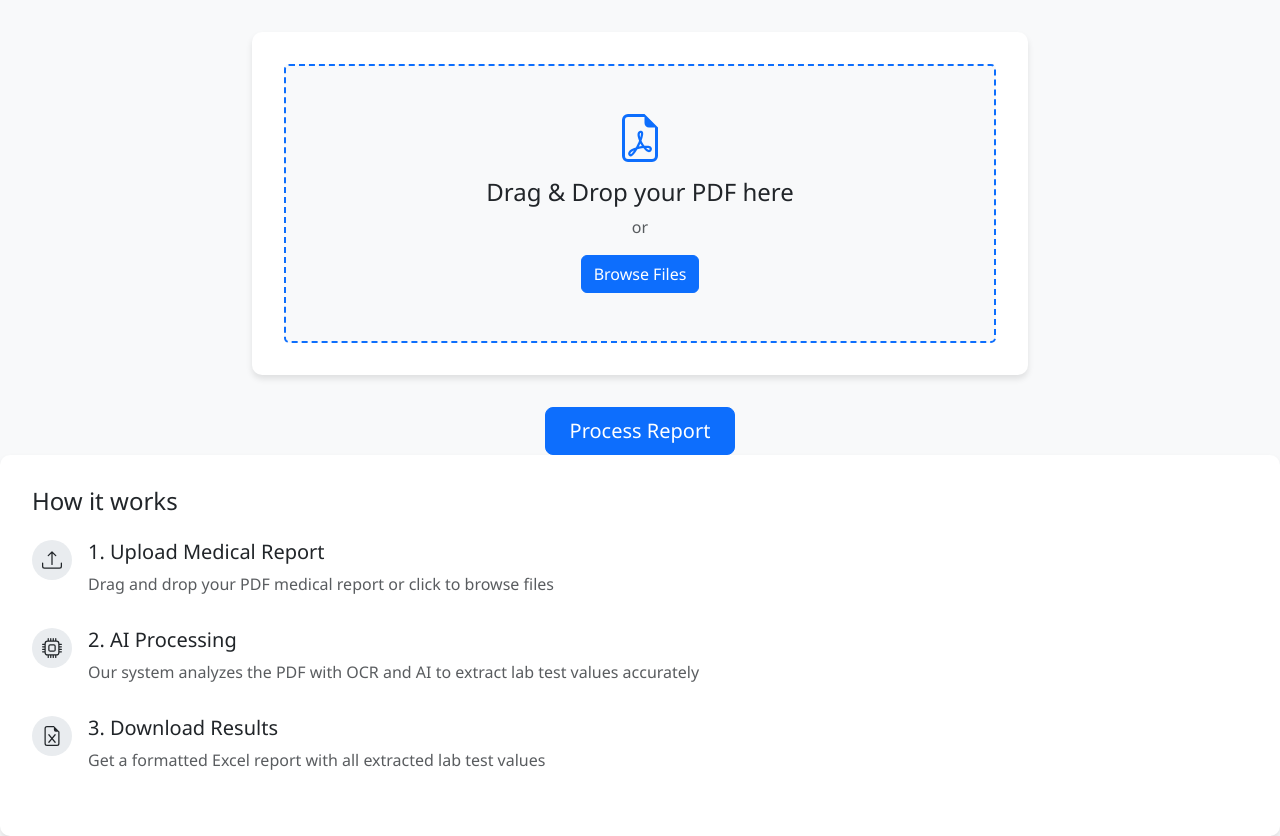
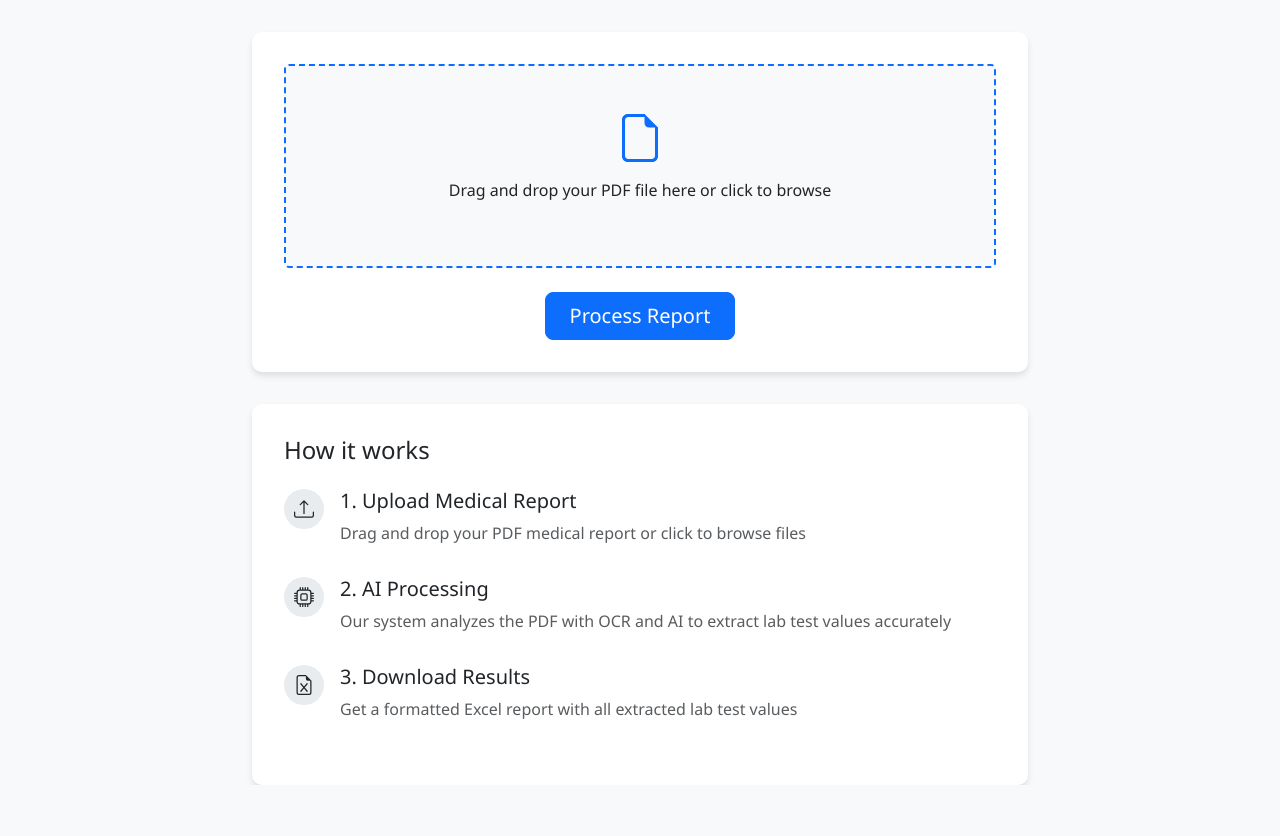
Before and after one commit to abhishek5878/medical-report-extractor, a Flask app: page / in a window 1280 px wide. Shown: the part 112-948 px from the top of the page. After the commit the page ends 897 px from the top, so only its background shows below. Run offline with Flask 3, Linux system fonts and the light colour scheme; some libraries are stand-ins or nearby versions.

Commit message:
Improve upload handling and UI feedback

```diff
--- a/app.py
+++ b/app.py
@@ -1,4 +1,4 @@
-from flask import Flask, render_template, request, send_file, flash, redirect, url_for
+from flask import Flask, render_template, request, send_file, flash, redirect, url_for, jsonify
 import os
 import tempfile
 import uuid
@@ -35,98 +35,112 @@ def index():
 
 @app.route('/upload', methods=['POST'])
 def upload_file():
-    if 'file' not in request.files:
-        flash('No file part')
-        return redirect(url_for('index'))
+    try:
+        if 'file' not in request.files:
+            flash('No file part in the request')
+            return redirect(url_for('index'))
 
-    file = request.files['file']
+        file = request.files['file']
 
-    if file.filename == '':
-        flash('No selected file')
-        return redirect(url_for('index'))
+        if file.filename == '':
+            flash('No file selected')
+            return redirect(url_for('index'))
 
-    if not allowed_file(file.filename):
-        flash('Only PDF files are allowed')
-        return redirect(url_for('index'))
+        if not allowed_file(file.filename):
+            flash('Only PDF files are allowed')
+            return redirect(url_for('index'))
 
-    try:
+        # Check file size before saving
+        file.seek(0, os.SEEK_END)
+        file_size = file.tell()
+        file.seek(0)
+
+        if file_size > app.config['MAX_CONTENT_LENGTH']:
+            flash('File too large. Maximum size is 8MB.')
+            return redirect(url_for('index'))
+
         # Generate unique filename
         unique_filename = str(uuid.uuid4()) + '.pdf'
         filepath = os.path.join(app.config['UPLOAD_FOLDER'], unique_filename)
 
-        # Save file in chunks to reduce memory usage
-        chunk_size = 8192  # 8KB chunks
-        total_size = 0
-        with open(filepath, 'wb') as f:
-            while True:
-                chunk = file.stream.read(chunk_size)
-                if not chunk:
-                    break
-                total_size += len(chunk)
-                if total_size > app.config['MAX_CONTENT_LENGTH']:
-                    os.remove(filepath)
-                    flash('File too large. Maximum size is 8MB.')
-                    return redirect(url_for('index'))
-                f.write(chunk)
+        try:
+            # Save file in chunks to reduce memory usage
+            chunk_size = 8192  # 8KB chunks
+            with open(filepath, 'wb') as f:
+                while True:
+                    chunk = file.stream.read(chunk_size)
+                    if not chunk:
+                        break
+                    f.write(chunk)
 
-        # Load mapping to get test names
-        try:
-            mapping_df = pd.read_csv(MAPPING_FILE)
-            thyrocare_tests = mapping_df['Thyrocare Test Name'].dropna().tolist()
-            if not thyrocare_tests:
-                raise ValueError("No test names found in mapping file")
+            # Verify file was saved correctly
+            if not os.path.exists(filepath) or os.path.getsize(filepath) == 0:
+                raise ValueError("File was not saved correctly")
+
+            # Load mapping to get test names
+            try:
+                mapping_df = pd.read_csv(MAPPING_FILE)
+                thyrocare_tests = mapping_df['Thyrocare Test Name'].dropna().tolist()
+                if not thyrocare_tests:
+                    raise ValueError("No test names found in mapping file")
+            except Exception as e:
+                flash(f'Error loading test names: {str(e)}')
+                os.remove(filepath)
+                return redirect(url_for('index'))
+
+            # Process the PDF with timeout
+            try:
+                results = process_report(filepath, thyrocare_tests, batch_size=10)
+                if not results:
+                    raise ValueError("No values could be extracted from the PDF")
+            except Exception as e:
+                flash(f'Error processing PDF: {str(e)}')
+                os.remove(filepath)
+                return redirect(url_for('index'))
+
+            # Create result DataFrame
+            result_df = pd.DataFrame({
+                "Test Name": list(results.keys()),
+                "Value": list(results.values())
+            })
+
+            # Generate output filename
+            output_filename = f"results_{int(time.time())}.xlsx"
+            output_path = os.path.join(app.config['UPLOAD_FOLDER'], output_filename)
+
+            # Generate validation report
+            try:
+                create_validation_report(
+                    true_data_path=TRUE_DATA_FILE,
+                    result_df=result_df,
+                    mapping_path=MAPPING_FILE,
+                    output_excel_path=output_path
+                )
+            except Exception as e:
+                flash(f'Error creating validation report: {str(e)}')
+                os.remove(filepath)
+                return redirect(url_for('index'))
+
+            # Clean up the uploaded PDF
+            os.remove(filepath)
+
+            # Return the Excel file
+            return send_file(
+                output_path,
+                as_attachment=True,
+                download_name='medical_report_results.xlsx',
+                mimetype='application/vnd.openxmlformats-officedocument.spreadsheetml.sheet'
+            )
+
         except Exception as e:
-            flash(f'Error loading test names: {str(e)}')
-            os.remove(filepath)
+            flash(f'Error saving file: {str(e)}')
+            if os.path.exists(filepath):
+                os.remove(filepath)
             return redirect(url_for('index'))
 
-        # Process the PDF with timeout
-        try:
-            results = process_report(filepath, thyrocare_tests, batch_size=20)
-            if not results:
-                raise ValueError("No values could be extracted from the PDF")
-        except Exception as e:
-            flash(f'Error processing PDF: {str(e)}')
-            os.remove(filepath)
-            return redirect(url_for('index'))
-
-        # Create result DataFrame
-        result_df = pd.DataFrame({
-            "Test Name": list(results.keys()),
-            "Value": list(results.values())
-        })
-
-        # Generate output filename
-        output_filename = f"results_{int(time.time())}.xlsx"
-        output_path = os.path.join(app.config['UPLOAD_FOLDER'], output_filename)
-
-        # Generate validation report
-        try:
-            create_validation_report(
-                true_data_path=TRUE_DATA_FILE,
-                result_df=result_df,
-                mapping_path=MAPPING_FILE,
-                output_excel_path=output_path
-            )
-        except Exception as e:
-            flash(f'Error creating validation report: {str(e)}')
-            os.remove(filepath)
-            return redirect(url_for('index'))
-
-        # Clean up the uploaded PDF
-        os.remove(filepath)
-
-        # Return the Excel file
-        return send_file(
-            output_path,
-            as_attachment=True,
-            download_name='medical_report_results.xlsx',
-            mimetype='application/vnd.openxmlformats-officedocument.spreadsheetml.sheet'
-        )
-
     except Exception as e:
-        flash(f'Error processing file: {str(e)}')
-        if 'filepath' in locals():
+        flash(f'Unexpected error: {str(e)}')
+        if 'filepath' in locals() and os.path.exists(filepath):
             try:
                 os.remove(filepath)
             except:
--- a/templates/index.html
+++ b/templates/index.html
@@ -75,6 +75,15 @@
             justify-content: center;
             margin-right: 1rem;
         }
+        #uploadSpinner {
+            display: none;
+        }
+        .processing-message {
+            display: none;
+            margin-top: 1rem;
+            text-align: center;
+            color: #0d6efd;
+        }
     </style>
 </head>
 <body>
@@ -90,148 +99,25 @@
                     <div>
                         <svg xmlns="http://www.w3.org/2000/svg" width="48" height="48" fill="#0d6efd" class="bi bi-file-earmark-pdf" viewBox="0 0 16 16">
                             <path d="M14 14V4.5L9.5 0H4a2 2 0 0 0-2 2v12a2 2 0 0 0 2 2h8a2 2 0 0 0 2-2zM9.5 3A1.5 1.5 0 0 0 11 4.5h2V14a1 1 0 0 1-1 1H4a1 1 0 0 1-1-1V2a1 1 0 0 1 1-1h5.5v2z"/>
-                            <path d="M4.603 14.087a.81.81 0 0 1-.438-.42c-.195-.388-.13-.776.08-1.102.198-.307.526-.568.897-.787a7.68 7.68 0 0 1 1.482-.645 19.697 19.697 0 0 0 1.062-2.227 7.269 7.269 0 0 1-.43-1.295c-.086-.4-.119-.796-.046-1.136.075-.354.274-.672.65-.823.192-.077.4-.12.602-.077a.7.7 0 0 1 .477.365c.088.164.12.356.127.538.007.188-.012.396-.047.614-.084.51-.27 1.134-.52 1.794a10.954 10.954 0 0 0 .98 1.686 5.753 5.753 0 0 1 1.334.05c.364.066.734.195.96.465.12.144.193.32.2.518.007.192-.047.382-.138.563a1.04 1.04 0 0 1-.354.416.856.856 0 0 1-.51.138c-.331-.014-.654-.196-.933-.417a5.712 5.712 0 0 1-.911-.95 11.651 11.651 0 0 0-1.997.406 11.307 11.307 0 0 1-1.02 1.51c-.292.35-.609.656-.927.787a.793.793 0 0 1-.58.029zm1.379-1.901c-.166.076-.32.156-.459.238-.328.194-.541.383-.647.547-.094.145-.096.25-.04.361.01.022.02.036.026.044a.266.266 0 0 0 .035-.012c.137-.056.355-.235.635-.572a8.18 8.18 0 0 0 .45-.606zm1.64-1.33a12.71 12.71 0 0 1 1.01-.193 11.744 11.744 0 0 1-.51-.858 20.801 20.801 0 0 1-.5 1.05zm2.446.45c.15.163.296.3.435.41.24.19.407.253.498.256a.107.107 0 0 0 .07-.015.307.307 0 0 0 .094-.125.436.436 0 0 0 .059-.2.095.095 0 0 0-.026-.063c-.052-.062-.2-.152-.518-.209a3.876 3.876 0 0 0-.612-.053zM8.078 7.8a6.7 6.7 0 0 0 .2-.828c.031-.188.043-.343.038-.465a.613.613 0 0 0-.032-.198.517.517 0 0 0-.145.04c-.087.035-.158.106-.196.283-.04.192-.03.469.046.822.024.111.054.227.09.346z"/>
+                            <path d="M4 0h5.5v1H4a1 1 0 0 0-1 1v12a1 1 0 0 0 1 1h8a1 1 0 0 0 1-1V4.5h1V14a2 2 0 0 1-2 2H4a2 2 0 0 1-2-2V2a2 2 0 0 1 2-2z"/>
                         </svg>
-                        <h4 class="mt-3">Drag &amp; Drop your PDF here</h4>
-                        <p class="text-muted">or</p>
-                        <input type="file" id="fileInput" name="file" accept=".pdf" class="d-none">
-                        <button type="button" class="btn btn-primary" id="browseButton">Browse Files</button>
                     </div>
-        </div>
-    </div>
-
-    <script src="https://cdn.jsdelivr.net/npm/bootstrap@5.3.0-alpha1/dist/js/bootstrap.bundle.min.js"></script>
-    <script>
-        document.addEventListener('DOMContentLoaded', function() {
-            const dropZone = document.getElementById('dropZone');
-            const fileInput = document.getElementById('fileInput');
-            const browseButton = document.getElementById('browseButton');
-            const fileName = document.getElementById('fileName');
-            const fileInfo = document.getElementById('fileInfo');
-            const removeFile = document.getElementById('removeFile');
-            const uploadForm = document.getElementById('uploadForm');
-            const uploadButton = document.getElementById('uploadButton');
-            const uploadButtonText = document.getElementById('uploadButtonText');
-            const uploadSpinner = document.getElementById('uploadSpinner');
-            const progressContainer = document.getElementById('progressContainer');
-            const progressBar = document.getElementById('progressBar');
-            const progressText = document.getElementById('progressText');
-
-            // Click browse button
-            browseButton.addEventListener('click', function() {
-                fileInput.click();
-            });
-
-            // File input change
-            fileInput.addEventListener('change', function() {
-                handleFiles(this.files);
-            });
-
-            // Drag and drop events
-            dropZone.addEventListener('dragover', function(e) {
-                e.preventDefault();
-                dropZone.classList.add('active');
-            });
-
-            dropZone.addEventListener('dragleave', function() {
-                dropZone.classList.remove('active');
-            });
-
-            dropZone.addEventListener('drop', function(e) {
-                e.preventDefault();
-                dropZone.classList.remove('active');
-                handleFiles(e.dataTransfer.files);
-            });
-
-            // Remove file button
-            removeFile.addEventListener('click', function() {
-                resetFileInput();
-            });
-
-            // Form submit
-            uploadForm.addEventListener('submit', function(e) {
-                if (fileInput.files.length === 0) {
-                    e.preventDefault();
-                    alert('Please select a PDF file to upload');
-                    return;
-                }
-
-                // Show loading state
-                uploadButton.disabled = true;
-                uploadButtonText.textContent = 'Processing...';
-                uploadSpinner.classList.remove('d-none');
-
-                // Show fake progress
-                progressContainer.style.display = 'block';
-                simulateProgress();
-            });
-
-            // Handle selected files
-            function handleFiles(files) {
-                if (files.length > 0) {
-                    const file = files[0];
-
-                    // Check if PDF
-                    if (file.type !== 'application/pdf') {
-                        alert('Please upload a PDF file');
-                        resetFileInput();
-                        return;
-                    }
-
-                    // Display file info
-                    fileName.textContent = file.name;
-                    fileInfo.style.display = 'block';
-                    dropZone.style.display = 'none';
-                }
-            }
-
-            // Reset file input
-            function resetFileInput() {
-                fileInput.value = '';
-                fileInfo.style.display = 'none';
-                dropZone.style.display = 'block';
-            }
-
-            // Simulate progress for better UX
-            function simulateProgress() {
-                let progress = 0;
-                const interval = setInterval(function() {
-                    progress += Math.random() * 10;
-                    if (progress > 90) {
-                        clearInterval(interval);
-                        // Cap at 90% - the last 10% will happen when download starts
-                        progress = 90;
-                    }
-
-                    progressBar.style.width = progress + '%';
-                    progressText.textContent = Math.round(progress) + '%';
-                }, 500);
-            }
-        });
-    </script>
-</body>
-</html>
+                    <p class="mt-3">Drag and drop your PDF file here or click to browse</p>
+                    <input type="file" id="fileInput" name="file" accept=".pdf" style="display: none;">
                 </div>
 
                 <div class="file-info" id="fileInfo">
-                    <div class="d-flex align-items-center">
-                        <svg xmlns="http://www.w3.org/2000/svg" width="24" height="24" fill="currentColor" class="bi bi-file-earmark-pdf me-2" viewBox="0 0 16 16">
-                            <path d="M14 14V4.5L9.5 0H4a2 2 0 0 0-2 2v12a2 2 0 0 0 2 2h8a2 2 0 0 0 2-2zM9.5 3A1.5 1.5 0 0 0 11 4.5h2V14a1 1 0 0 1-1 1H4a1 1 0 0 1-1-1V2a1 1 0 0 1 1-1h5.5v2z"/>
-                            <path d="M4.603 14.087a.81.81 0 0 1-.438-.42c-.195-.388-.13-.776.08-1.102.198-.307.526-.568.897-.787a7.68 7.68 0 0 1 1.482-.645 19.697 19.697 0 0 0 1.062-2.227 7.269 7.269 0 0 1-.43-1.295c-.086-.4-.119-.796-.046-1.136.075-.354.274-.672.65-.823.192-.077.4-.12.602-.077a.7.7 0 0 1 .477.365c.088.164.12.356.127.538.007.188-.012.396-.047.614-.084.51-.27 1.134-.52 1.794a10.954 10.954 0 0 0 .98 1.686 5.753 5.753 0 0 1 1.334.05c.364.066.734.195.96.465.12.144.193.32.2.518.007.192-.047.382-.138.563a1.04 1.04 0 0 1-.354.416.856.856 0 0 1-.51.138c-.331-.014-.654-.196-.933-.417a5.712 5.712 0 0 1-.911-.95 11.651 11.651 0 0 0-1.997.406 11.307 11.307 0 0 1-1.02 1.51c-.292.35-.609.656-.927.787a.793.793 0 0 1-.58.029zm1.379-1.901c-.166.076-.32.156-.459.238-.328.194-.541.383-.647.547-.094.145-.096.25-.04.361.01.022.02.036.026.044a.266.266 0 0 0 .035-.012c.137-.056.355-.235.635-.572a8.18 8.18 0 0 0 .45-.606zm1.64-1.33a12.71 12.71 0 0 1 1.01-.193 11.744 11.744 0 0 1-.51-.858 20.801 20.801 0 0 1-.5 1.05zm2.446.45c.15.163.296.3.435.41.24.19.407.253.498.256a.107.107 0 0 0 .07-.015.307.307 0 0 0 .094-.125.436.436 0 0 0 .059-.2.095.095 0 0 0-.026-.063c-.052-.062-.2-.152-.518-.209a3.876 3.876 0 0 0-.612-.053zM8.078 7.8a6.7 6.7 0 0 0 .2-.828c.031-.188.043-.343.038-.465a.613.613 0 0 0-.032-.198.517.517 0 0 0-.145.04c-.087.035-.158.106-.196.283-.04.192-.03.469.046.822.024.111.054.227.09.346z"/>
-                        </svg>
-                        <span id="fileName">filename.pdf</span>
-                        <button type="button" class="btn btn-sm btn-outline-danger ms-auto" id="removeFile">Remove</button>
+                    <div class="d-flex justify-content-between align-items-center">
+                        <span id="fileName"></span>
+                        <button type="button" class="btn btn-sm btn-outline-danger" id="removeFile">×</button>
                     </div>
                 </div>
 
-                <div class="progress-container" id="progressContainer">
-                    <div class="d-flex justify-content-between mb-1">
-                        <span>Processing...</span>
-                        <span id="progressText">0%</span>
+                <div class="processing-message" id="processingMessage">
+                    <div class="spinner-border text-primary" role="status">
+                        <span class="visually-hidden">Loading...</span>
                     </div>
-                    <div class="progress">
-                        <div class="progress-bar progress-bar-striped progress-bar-animated" role="progressbar" style="width: 0%" id="progressBar"></div>
-                    </div>
+                    <p class="mt-2">Processing your PDF. This may take a few minutes...</p>
                 </div>
 
                 <div class="alert-container" id="alertContainer">
@@ -251,7 +137,7 @@
                 <div class="text-center mt-4">
                     <button type="submit" class="btn btn-primary btn-lg px-4" id="uploadButton">
                         <span id="uploadButtonText">Process Report</span>
-                        <span id="uploadSpinner" class="spinner-border spinner-border-sm ms-2 d-none" role="status" aria-hidden="true"></span>
+                        <span id="uploadSpinner" class="spinner-border spinner-border-sm ms-2" role="status" aria-hidden="true"></span>
                     </button>
                 </div>
             </form>
@@ -296,3 +182,91 @@
                     <p class="text-muted">Get a formatted Excel report with all extracted lab test values</p>
                 </div>
             </div>
+        </div>
+    </div>
+
+    <script>
+        document.addEventListener('DOMContentLoaded', function() {
+            const dropZone = document.getElementById('dropZone');
+            const fileInput = document.getElementById('fileInput');
+            const fileInfo = document.getElementById('fileInfo');
+            const fileName = document.getElementById('fileName');
+            const removeFile = document.getElementById('removeFile');
+            const uploadForm = document.getElementById('uploadForm');
+            const uploadButton = document.getElementById('uploadButton');
+            const uploadSpinner = document.getElementById('uploadSpinner');
+            const uploadButtonText = document.getElementById('uploadButtonText');
+            const processingMessage = document.getElementById('processingMessage');
+
+            // Handle drag and drop
+            dropZone.addEventListener('dragover', (e) => {
+                e.preventDefault();
+                dropZone.classList.add('active');
+            });
+
+            dropZone.addEventListener('dragleave', () => {
+                dropZone.classList.remove('active');
+            });
+
+            dropZone.addEventListener('drop', (e) => {
+                e.preventDefault();
+                dropZone.classList.remove('active');
+                const files = e.dataTransfer.files;
+                if (files.length > 0) {
+                    handleFile(files[0]);
+                }
+            });
+
+            // Handle click to browse
+            dropZone.addEventListener('click', () => {
+                fileInput.click();
+            });
+
+            fileInput.addEventListener('change', (e) => {
+                if (e.target.files.length > 0) {
+                    handleFile(e.target.files[0]);
+                }
+            });
+
+            // Handle file removal
+            removeFile.addEventListener('click', () => {
+                fileInput.value = '';
+                fileInfo.style.display = 'none';
+                uploadButton.disabled = true;
+            });
+
+            // Handle form submission
+            uploadForm.addEventListener('submit', (e) => {
+                if (!fileInput.files.length) {
+                    e.preventDefault();
+                    alert('Please select a PDF file first');
+                    return;
+                }
+
+                // Show processing message
+                processingMessage.style.display = 'block';
+                uploadButton.disabled = true;
+                uploadSpinner.style.display = 'inline-block';
+                uploadButtonText.textContent = 'Processing...';
+            });
+
+            function handleFile(file) {
+                if (file.type !== 'application/pdf') {
+                    alert('Please upload a PDF file');
+                    return;
+                }
+
+                if (file.size > 8 * 1024 * 1024) {
+                    alert('File size exceeds 8MB limit');
+                    return;
+                }
+
+                fileInput.files = new DataTransfer().files;
+                fileName.textContent = file.name;
+                fileInfo.style.display = 'block';
+                uploadButton.disabled = false;
+            }
+        });
+    </script>
+</body>
+</html>
```
